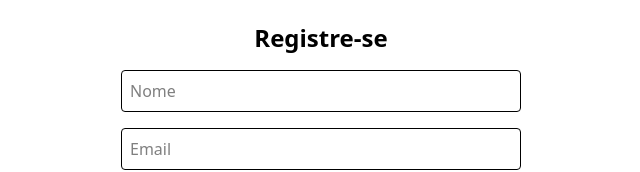
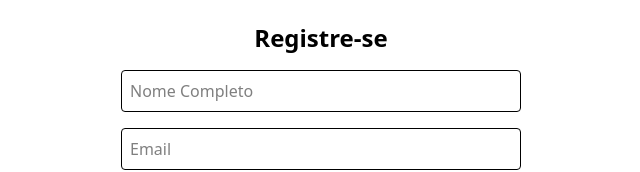
Before and after one commit to matheus-arj/conectar-test-front, a React (Vite) app: page /register in a window 1280 px wide. Shown: the part 268-440 px from the top of the page, without its empty margins (319-959 px from the left). Built offline with nearby package versions, Linux system fonts and the light colour scheme; no server answers.

Commit message:
feat: Update Register form placeholders and enhance input focus styles

```diff
--- a/src/pages/register.tsx
+++ b/src/pages/register.tsx
@@ -63,11 +63,11 @@ export function Register() {
       <form onSubmit={handleSubmit} className="space-y-4">
         <input
           type="text"
-          placeholder="Nome"
+          placeholder="Nome Completo"
           value={form.name}
           onChange={(e) => setForm({ ...form, name: e.target.value })}
           required
-          className="w-full p-2 border rounded"
+          className="w-full p-2 border rounded focus:outline-green-600"
         />
 
         <input
@@ -76,7 +76,7 @@ export function Register() {
           value={form.email}
           onChange={(e) => setForm({ ...form, email: e.target.value })}
           required
-          className="w-full p-2 border rounded"
+          className="w-full p-2 border rounded focus:outline-green-600"
         />
 
         <input
@@ -85,7 +85,7 @@ export function Register() {
           value={form.password}
           onChange={(e) => setForm({ ...form, password: e.target.value })}
           required
-          className="w-full p-2 border rounded"
+          className="w-full p-2 border rounded focus:outline-green-600"
         />
 
         <input
@@ -96,7 +96,7 @@ export function Register() {
             setForm({ ...form, confirmPassword: e.target.value })
           }
           required
-          className="w-full p-2 border rounded"
+          className="w-full p-2 border rounded focus:outline-green-600"
         />
 
         {error && <p className="text-red-600 text-sm">{error}</p>}
@@ -108,7 +108,7 @@ export function Register() {
 
         <button
           type="submit"
-          className="px-4 py-2 bg-green-600 text-white rounded hover:bg-green-500 w-full"
+          className="px-4 py-2 bg-green-600 text-white rounded hover:bg-green-500 w-full cursor-pointer"
         >
           Registrar
         </button>
```
